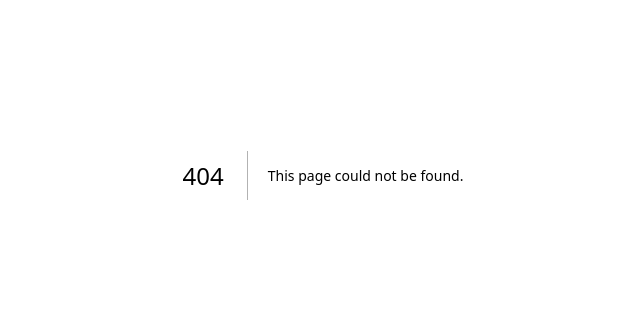
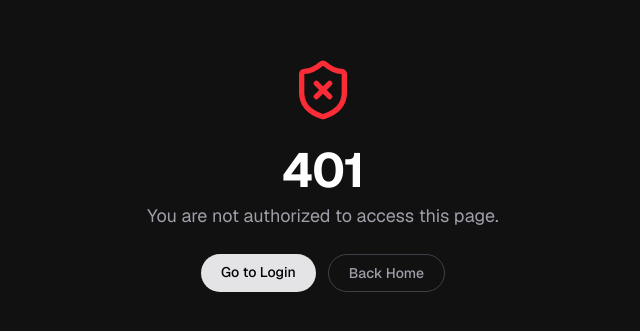
Before and after one commit to Lucid-Synth/BillWhiz, a Next.js app: page /unauthorized in a window 1280 px wide. Before the commit this address had no page. Shown: the part 225-556 px from the top of the page, without its empty margins (317-957 px from the left). Built offline with nearby package versions, Linux system fonts and the light colour scheme.

Commit message:
Added an unauthorized page and secured our usecase pages

```diff
--- a/app/dashboard/history/page.tsx
+++ b/app/dashboard/history/page.tsx
@@ -4,8 +4,9 @@ import { useState } from "react";
 import Link from "next/link";
 import { motion } from "framer-motion";
 import type { JSX } from "react";
+import { authClient } from "@/app/lib/auth-client";
+import { redirect } from "next/navigation";
 
-// ─── Types ────────────────────────────────────────────────────────────────────
 
 interface HistoryItem {
   id: string;
@@ -90,7 +91,6 @@ const MOCK_HISTORY: HistoryItem[] = [
   },
 ];
 
-// ─── Helpers ──────────────────────────────────────────────────────────────────
 
 function formatDate(iso: string): string {
   return new Date(iso).toLocaleDateString("en-US", {
@@ -104,7 +104,6 @@ function fmt(value: number, currency: string): string {
   return `${currency} ${value.toLocaleString()}`;
 }
 
-// ─── Empty state ──────────────────────────────────────────────────────────────
 
 function EmptyState(): JSX.Element {
   return (
@@ -132,7 +131,6 @@ function EmptyState(): JSX.Element {
   );
 }
 
-// ─── Card ─────────────────────────────────────────────────────────────────────
 
 function HistoryCard({ item, index }: { item: HistoryItem; index: number }): JSX.Element {
   return (
@@ -202,7 +200,6 @@ function HistoryCard({ item, index }: { item: HistoryItem; index: number }): JSX
   );
 }
 
-// ─── Filter bar ───────────────────────────────────────────────────────────────
 
 type Filter = "all" | "anomalies" | "clean";
 
@@ -232,7 +229,6 @@ function FilterBar({ active, onChange }: { active: Filter; onChange: (f: Filter)
   );
 }
 
-// ─── Page ─────────────────────────────────────────────────────────────────────
 
 export default function HistoryPage(): JSX.Element {
   const [filter, setFilter] = useState<Filter>("all");
@@ -252,6 +248,14 @@ export default function HistoryPage(): JSX.Element {
 
     return matchesFilter && matchesSearch;
   });
+
+  const{ data:session,
+        refetch
+  } = authClient.useSession()
+
+  if(!session){
+    redirect('/unauthorized');
+  }
 
   return (
     <div className="px-6 py-8 max-w-6xl mx-auto">
--- a/app/dashboard/page.tsx
+++ b/app/dashboard/page.tsx
@@ -1,7 +1,18 @@
 import PdfUploader from '@/components/Pdf-upload'
 import React from 'react'
+import { auth } from '../lib/auth'
+import { redirect } from 'next/navigation'
+import { headers } from 'next/headers'
 
-function page() {
+async function page() {
+  const session = await auth.api.getSession({
+    headers: await headers()
+  })
+
+  if(!session){
+    redirect('/unauthorized')
+  }
+
   return (
     <PdfUploader />
   )
--- a/app/dashboard/settings/page.tsx
+++ b/app/dashboard/settings/page.tsx
@@ -1,10 +1,10 @@
 "use client";
 
 import { useState, useRef } from "react";
-import Image from "next/image";
 import { motion, AnimatePresence } from "framer-motion";
-import type { JSX, ChangeEvent, FormEvent } from "react";
+import type { JSX, FormEvent } from "react";
 import { authClient } from "@/app/lib/auth-client";
+import { redirect } from "next/navigation";
 
 type ToastType = "success" | "error";
 
@@ -73,8 +73,8 @@ function ToastList({ toasts, onDismiss }: { toasts: Toast[]; onDismiss: (id: num
                         exit={{ opacity: 0, y: 6, scale: 0.95 }}
                         transition={{ duration: 0.2 }}
                         className={`flex items-center gap-3 px-4 py-3 rounded-xl border text-sm font-medium shadow-xl ${t.type === "success"
-                                ? "bg-emerald-500/10 border-emerald-500/20 text-emerald-400"
-                                : "bg-red-500/10 border-red-500/20 text-red-400"
+                            ? "bg-emerald-500/10 border-emerald-500/20 text-emerald-400"
+                            : "bg-red-500/10 border-red-500/20 text-red-400"
                             }`}
                     >
                         {t.type === "success" ? (
@@ -161,6 +161,9 @@ export default function SettingsPage(): JSX.Element {
         refetch
     } = authClient.useSession();
 
+    if (!session) {
+        redirect('/unauthorized');
+    }
 
     const [toasts, setToasts] = useState<Toast[]>([]);
     const [logoutDialog, setLogoutDialog] = useState<boolean>(false);
@@ -184,7 +187,7 @@ export default function SettingsPage(): JSX.Element {
 
     async function handleNameSave(e: FormEvent): Promise<void> {
         e.preventDefault();
-        try{
+        try {
             setLoadingName(true);
 
             await authClient.updateUser({
@@ -193,12 +196,12 @@ export default function SettingsPage(): JSX.Element {
 
             await refetch();
 
-            addToast("Name updated successfully","success");
+            addToast("Name updated successfully", "success");
         }
-        catch(error){
-            addToast("Error in updating name","error");
+        catch (error) {
+            addToast("Error in updating name", "error");
         }
-        finally{
+        finally {
             setLoadingName(false);
         }
     }
@@ -207,7 +210,8 @@ export default function SettingsPage(): JSX.Element {
     function handleLogoutConfirm(): void {
         setLogoutDialog(false);
         addToast("Logged out from device", "success");
-        authClient.signOut()
+        authClient.signOut();
+        redirect('/');
     }
 
     return (
@@ -227,7 +231,7 @@ export default function SettingsPage(): JSX.Element {
                                 type="text"
                                 value={nameForm.name}
                                 onChange={(e) => setNameForm({ name: e.target.value })}
-                                placeholder= {session?.user.name}
+                                placeholder={session?.user.name}
                             />
                         </Field>
                         <div className="flex justify-end">
--- /dev/null
+++ b/app/unauthorized/page.tsx
@@ -0,0 +1,42 @@
+"use client";
+
+import Link from "next/link";
+import { ShieldX } from "lucide-react";
+
+export default function Unauthorized() {
+  return (
+    <div className="flex flex-col items-center justify-center min-h-screen px-6 text-center bg-[#111111] text-white">
+      {/* Icon */}
+      <div className="mb-6">
+        <ShieldX className="w-16 h-16 text-red-500" />
+      </div>
+
+      {/* Title */}
+      <h1 className="text-5xl font-bold tracking-tight mb-2">
+        401
+      </h1>
+
+      {/* Subtitle */}
+      <p className="text-lg text-zinc-400 mb-6">
+        You are not authorized to access this page.
+      </p>
+
+      {/* Action buttons */}
+      <div className="flex gap-3">
+        <Link
+          href="/signin"
+          className="px-5 py-2 rounded-full text-sm font-medium bg-zinc-200 text-black hover:bg-white"
+        >
+          Go to Login
+        </Link>
+
+        <Link
+          href="/"
+          className="px-5 py-2 rounded-full text-sm font-medium border border-zinc-700 text-zinc-400 hover:text-white hover:border-zinc-500"
+        >
+          Back Home
+        </Link>
+      </div>
+    </div>
+  );
+}
```
